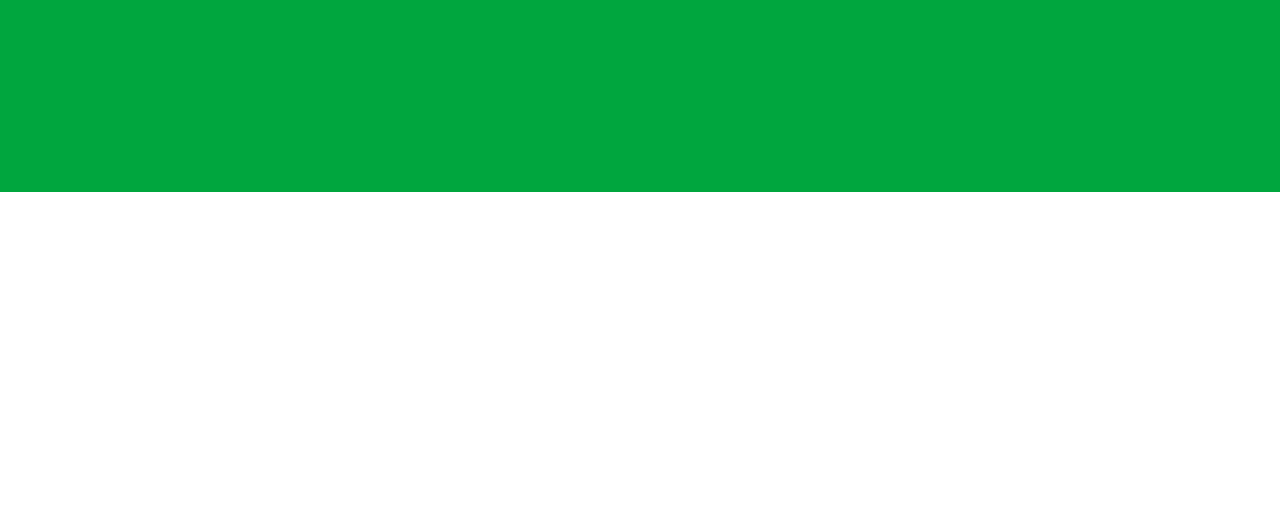
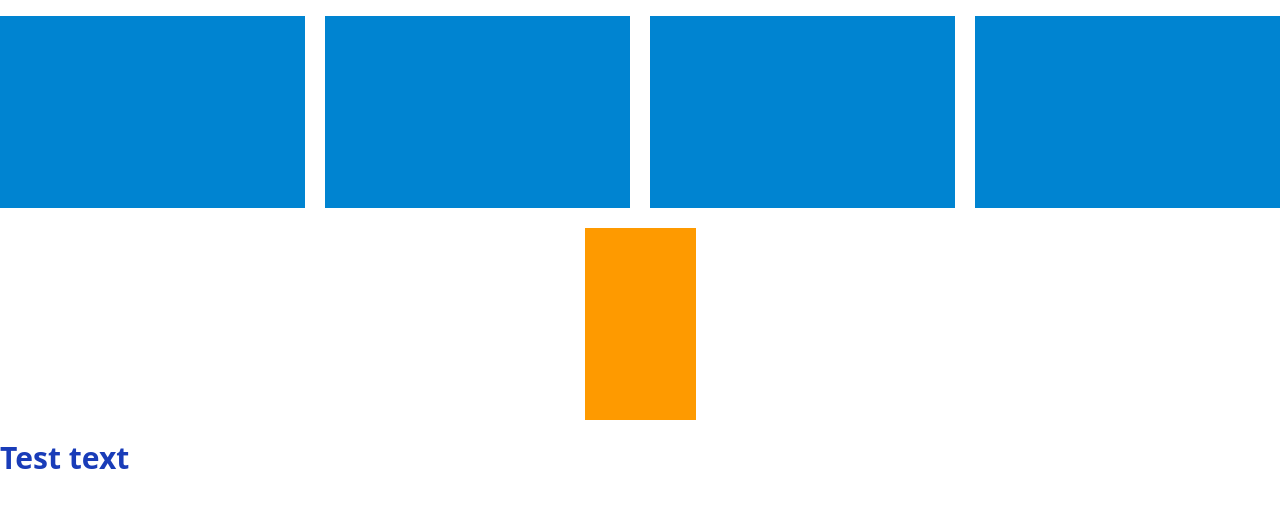
Before and after one commit to zahra-alvandi/tailwind, a website: page index.html in a window 1280 px wide. Drawn offline with Linux system fonts and the light colour scheme.

Commit message:
custom style

```diff
--- a/index.html
+++ b/index.html
@@ -24,7 +24,18 @@
                 sit est aspernatur. Nam.</p>
         </div>
     </div> -->
-    <div class="container mx-auto bg-green-600 h-48"></div>
+    <!-- <div class="container mx-auto bg-green-600 h-48"></div> -->
+    <div class="container mx-auto mt-4">
+        <div class="grid grid-cols-1 sm:grid-cols-2 md:grid-cols-3 lg:grid-cols-4 gap-5">
+            <div class="h-48 bg-sky-600"></div>
+            <div class="h-48 bg-sky-600"></div>
+            <div class="h-48 bg-sky-600"></div>
+            <div class="h-48 bg-sky-600"></div>
+        </div>
+    </div>
+
+    <div class="bg-amber-500 h-48 w-[111px] mx-auto my-5"></div>
+    <h1 class="section-title">Test text</h1>
 </body>
 
 </html>
--- a/package.json
+++ b/package.json
@@ -19,7 +19,9 @@
   },
   "homepage": "https://github.com/zahra-alvandi/tailwind#readme",
   "dependencies": {
-    "@tailwindcss/cli": "^4.1.11",
+    "@tailwindcss/cli": "^4.1.11"
+  },
+  "devDependencies": {
     "tailwindcss": "^4.1.11"
   }
 }
--- a/src/input.css
+++ b/src/input.css
@@ -1 +1,12 @@
 @import "tailwindcss";
+@layer utilities {
+    .test {
+        @apply w-24 p-5 shadow-md;
+    }
+}
+
+@layer components {
+    .section-title {
+        @apply text-3xl text-blue-800 font-bold mb-2 mx-auto
+    }
+}
```
Also changed, not shown: src/output.css, 1 other file.
